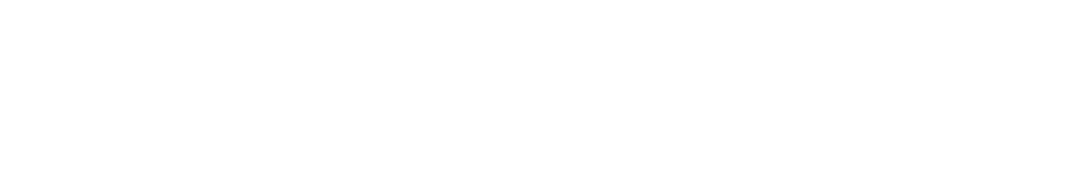
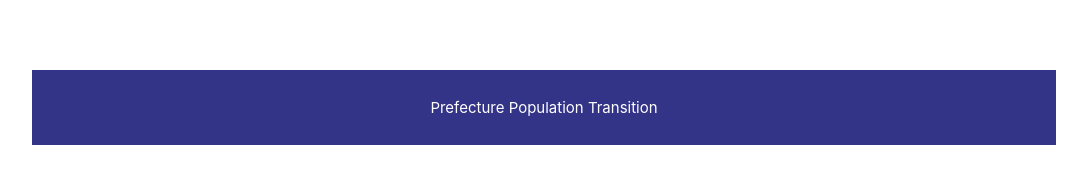
Before and after one commit to mozukichi/prefecture-population-transition, a React (Create React App) app: page / in a window 1280 px wide. Shown: the part 182-366 px from the top of the page, without its empty margins (96-1183 px from the left). Built offline with nearby package versions, Linux system fonts and the light colour scheme; no server answers.

Commit message:
Add footer

```diff
--- a/src/App.css
+++ b/src/App.css
@@ -14,3 +14,13 @@
   justify-content: center;
   margin: 2em 0 0 0;
 }
+
+.App-footer {
+  display: flex;
+  justify-content: center;
+  align-items: center;
+  margin-top: 3em;
+  background-color: #338;
+  color: white;
+  height: 5em;
+}
--- a/src/App.tsx
+++ b/src/App.tsx
@@ -80,6 +80,10 @@
           />
         ) : null}
       </div>
+
+      <footer className="App-footer">
+        <p>Prefecture Population Transition</p>
+      </footer>
     </div>
   );
 };
```
